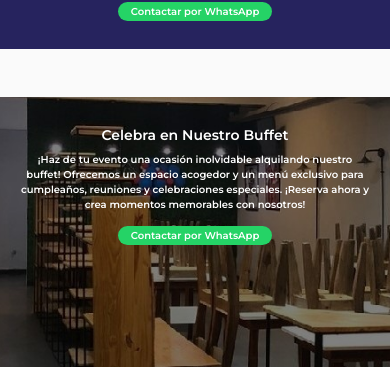
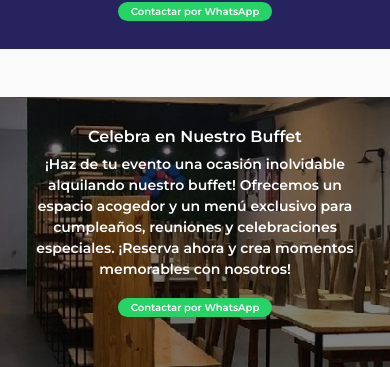
Before and after one commit to gonzarobledo96/Buffet-Stentor, a React (Vite) app: page / in a window 390 px wide. Shown: the part 1239-1606 px from the top of the page. Built offline with nearby package versions, Linux system fonts and the light colour scheme.

Commit message:
Primer commit

```diff
--- a/src/assets/components/Style.css/style.css
+++ b/src/assets/components/Style.css/style.css
@@ -360,6 +360,12 @@ gap: 16px;
   font-weight: 600;
   color: #555;
 }
+
+.condimentos-container {
+  text-align-last: center;
+}
+
+
 .menu-item .boton-verEnPedidosYa{
     width: 100%;
   background-color: rgb(234, 4, 78);
@@ -531,40 +537,6 @@ padding: 3em 0em 0em 0em;
   text-transform: uppercase;
   letter-spacing: 5px;
 }
-
-
-
-
-
-
-
-
-
-
-
-
-
-
-
-
-
-
-
-
-
-
-
-
-
-
-
-
-
-
-
-
-
-
   /***************/
   /* MEDIA CUIRE */
   /***************/
@@ -574,7 +546,6 @@ padding: 3em 0em 0em 0em;
     grid-template-columns: repeat(4, 1fr);
   }
 }
-
 
 @media (max-width: 1200px) {
   .menu-container {
@@ -594,7 +565,9 @@ padding: 3em 0em 0em 0em;
     font-size: 12px;
   }
 }
-
+/**********************************************************/
+/* 991PX */
+/**********************************************************/
 @media (max-width: 991px) {
   /********************/
 /* NAVBAR-PRINCIPAL */
@@ -609,7 +582,6 @@ padding: 3em 0em 0em 0em;
   font-family: 'Montserrat', sans-serif;
   margin: 8px 10px;
   padding: 10px 8px 0px;
-
 }
 .fondo-del-nav {
   padding: 0px;
@@ -762,13 +734,13 @@ border-radius: 25px;
 /***********/
 .imagen-evento{
     height: 40vh;
-    padding: 30px 20px 20px 20px;
+    padding: 30px 40px 20px 40px;
   }
 .titulo-evento h2{
-  font-size: 14px;
+  font-size: 1.5em;
 }
 .titulo-evento p{
-  font-size: 10px;
+  font-size: 1em;
   color: #fff;
  font-weight: 600;
 }
@@ -790,7 +762,9 @@ border-radius: 25px;
   padding:1.5em;
 }
 }
-
+/**********************************************************/
+/* 800PX */
+/**********************************************************/
 @media (max-width: 800px) {
 /********************/
 /* NAVBAR-PRINCIPAL */
@@ -960,10 +934,10 @@ border-radius: 25px;
     padding: 30px 20px 20px 20px;
   }
 .titulo-evento h2{
-  font-size: 14px;
+  font-size: 1.5em;
 }
 .titulo-evento p{
-  font-size: 10px;
+  font-size: 1em;
   color: #fff;
  font-weight: 600;
 }
@@ -985,8 +959,9 @@ border-radius: 25px;
   padding:1.5em;
 }
 }
-
-
+/**********************************************************/
+/* 600PX */
+/**********************************************************/
 @media (max-width: 600px) {
 /********************/
 /* NAVBAR-PRINCIPAL */
@@ -1156,10 +1131,10 @@ border-radius: 25px;
     padding: 30px 20px 20px 20px;
   }
 .titulo-evento h2{
-  font-size: 14px;
+  font-size: 1em;
 }
 .titulo-evento p{
-  font-size: 10px;
+  font-size: 14px;
   color: #fff;
  font-weight: 600;
 }
```
